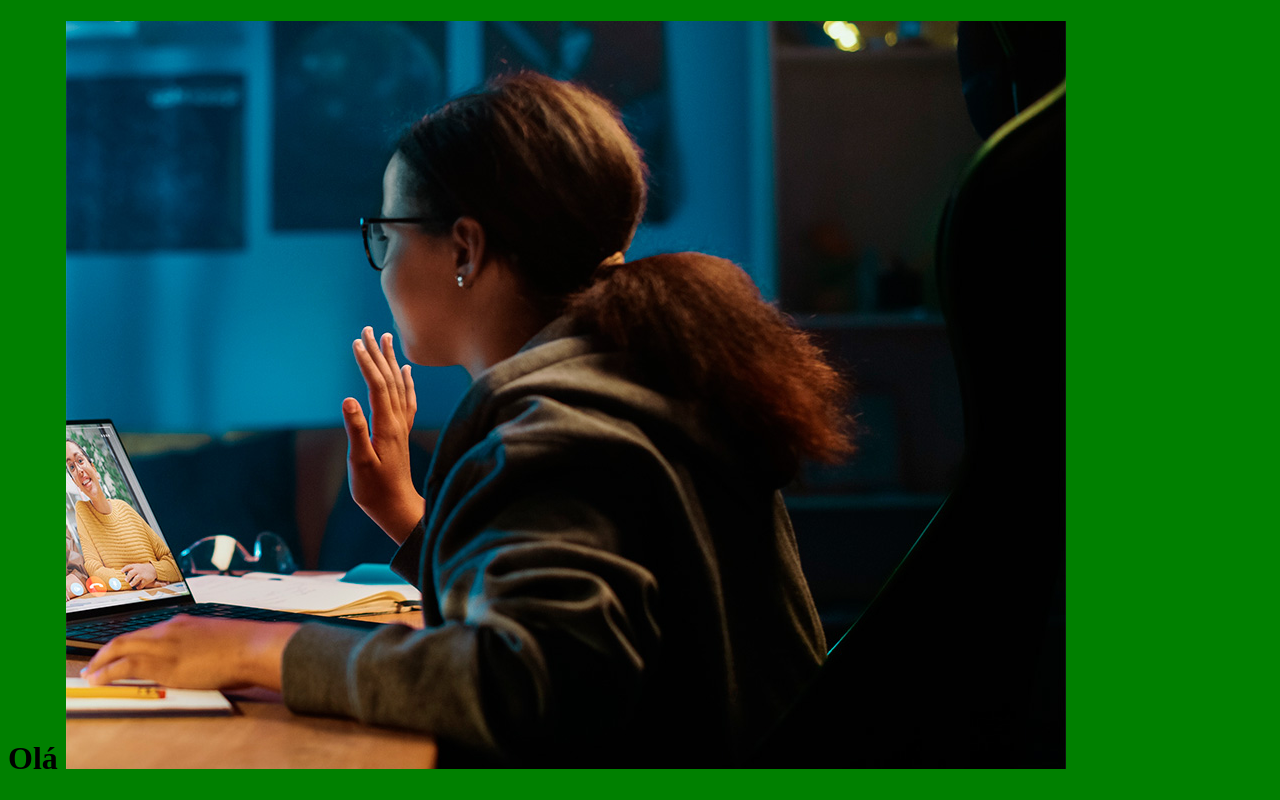
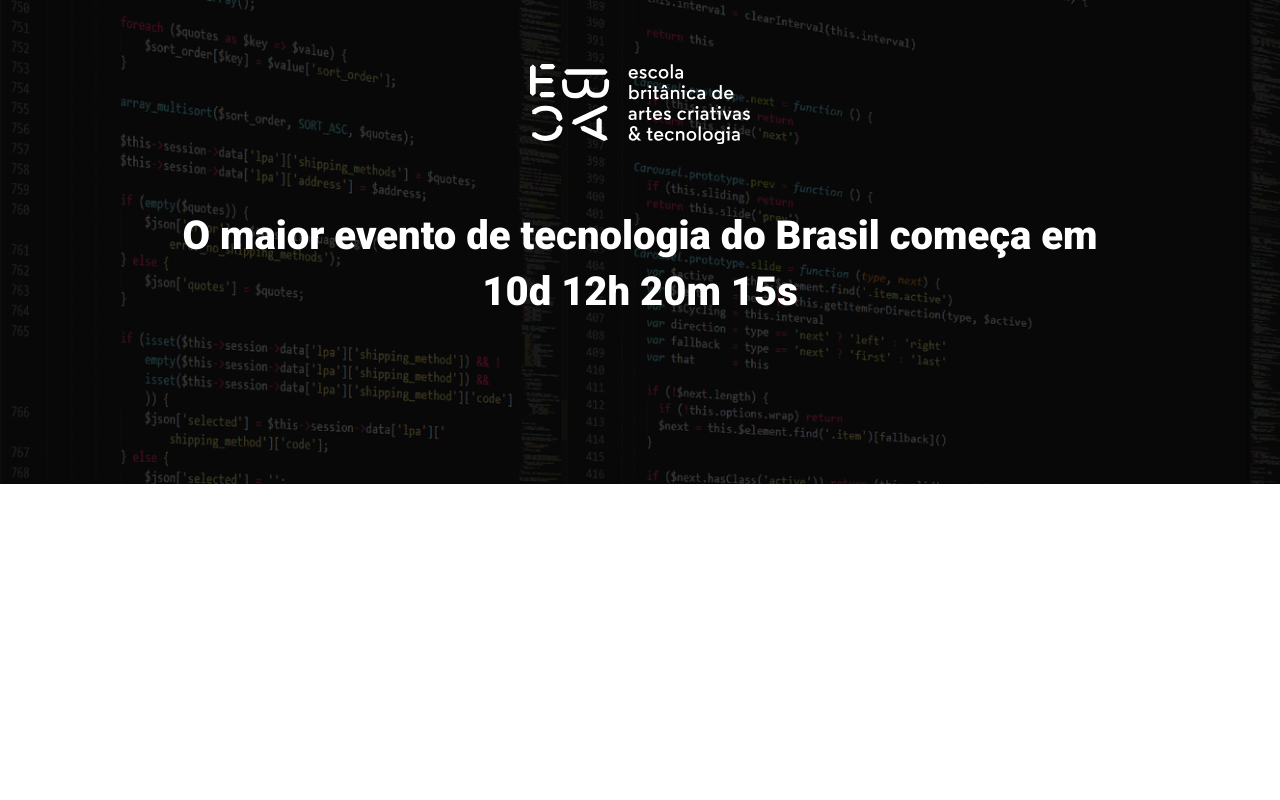
Before and after one commit to tiagosemhpf/evento_ficticio, a website built with Parcel: page src/index.html in a window 1280 px wide. Built offline with nearby package versions, Linux system fonts and the light colour scheme.

Commit message:
criando o hero

```diff
--- a/src/index.html
+++ b/src/index.html
@@ -1,16 +1,26 @@
 <!DOCTYPE html>
-<html lang="en">
+<html lang="pr-br">
+
 <head>
     <meta charset="UTF-8">
     <meta name="viewport" content="width=device-width, initial-scale=1.0">
-    <title>Document</title>
+    <title>EBAC Tech Talks</title>
+    <link rel="preconnect" href="https://fonts.googleapis.com">
+    <link rel="preconnect" href="https://fonts.gstatic.com" crossorigin>
+    <link href="https://fonts.googleapis.com/css2?family=Roboto:wght@400;700;900&display=swap" rel="stylesheet">
     <link rel="stylesheet" href="./styles/main.scss">
 </head>
+
 <body>
-    <h1>
-        Olá
-        <img src="./images/backend.png" alt="">
-    </h1>
+    <header class="hero">
+        <div class="container">
+            <img class="hero__logo" src="./images/ebac_logo.svg" alt="EBAC">
+            <p class="hero__text">
+                O maior evento de tecnologia do Brasil começa em 10d 12h 20m 15s
+            </p>
+        </div>
+    </header>
     <script src="./scripts/main.js"></script>
 </body>
+
 </html>
--- /dev/null
+++ b/src/styles/_hero.scss
@@ -0,0 +1,52 @@
+.hero {
+    padding-top: 64px;
+    padding-bottom: 100px;
+    background-image: url(../images/fundo.png);
+    background-repeat: no-repeat;
+    background-size: cover;
+    position: relative;
+
+    .container {
+        position: relative;
+    }
+
+    &::before {
+        position: absolute;
+        top: 0;
+        left: 0;
+        width: 100%;
+        height: 100%;
+        background-color: #000;
+        content: "";
+        opacity: 0.7;
+    }
+
+    &__text {
+        margin-top: 64px;
+        margin-bottom: 64px;
+        font-size: 40px;
+        line-height: 56px;
+        font-weight: 800;
+        text-align: center;
+    }
+
+    &__logo {
+        display: block;
+        margin: 0 auto;
+        height: 80px;
+    }
+
+    @media (max-width: 640px) {
+        padding: 40px 0;
+
+        &__logo {
+            height: 40px;
+
+            &__text {
+                font-size: 22px;
+                line-height: 24px;
+                margin: 24px 0;
+            }
+        }
+    }
+}
--- a/src/styles/main.scss
+++ b/src/styles/main.scss
@@ -1,3 +1,23 @@
-body {
-    background-color: green;
+@use 'hero';
+
+* {
+    margin: 0;
+    padding: 0;
+    box-sizing: border-box;
+    font-family: Roboto, sans-serif;
+    color: #fff;
 }
+
+.container {
+    max-width: 960px;
+    width: 100%;
+    margin: 0 auto;
+
+    @media (max-width: 640px) {
+        max-width: 80%;
+    }
+
+    @media (max-width: 1024px) {
+        max-width: 90%;
+    }
+}
```
